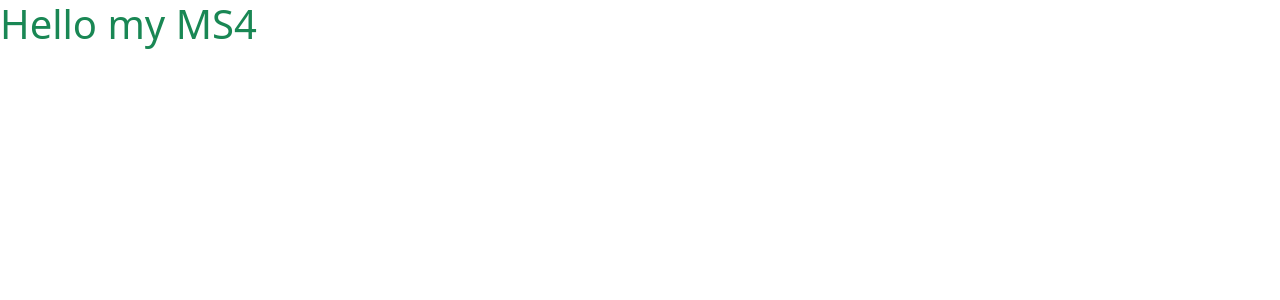
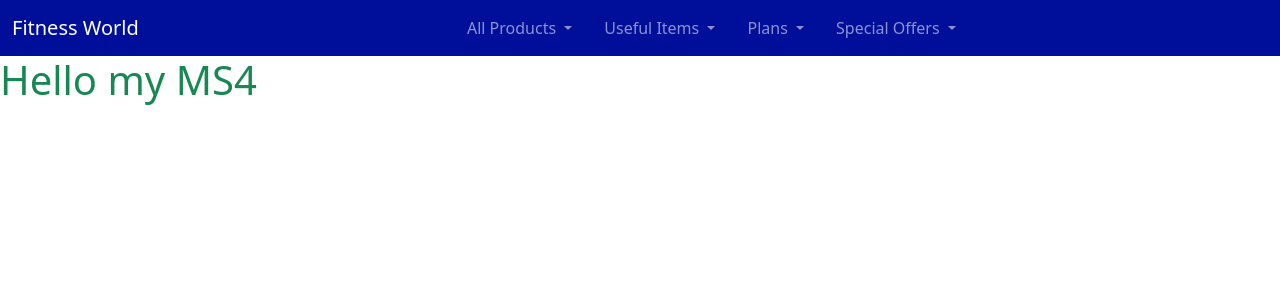
Before and after one commit to rimantascode/fitness-ms4, a Django app: page / in a window 1280 px wide. Shown: the top 300 px of the page. Run offline with Django 3.2, Linux system fonts and the light colour scheme; some libraries are stand-ins or nearby versions.

Commit message:
implemented navigation

```diff
--- a/fitness_ms4/settings.py
+++ b/fitness_ms4/settings.py
@@ -11,6 +11,7 @@ https://docs.djangoproject.com/en/3.1/ref/settings/
 """
 import os
 from pathlib import Path
+from django.conf.urls.static import static
 
 # Build paths inside the project like this: BASE_DIR / 'subdir'.
 BASE_DIR = Path(__file__).resolve().parent.parent
@@ -146,3 +147,4 @@ USE_TZ = True
 # https://docs.djangoproject.com/en/3.1/howto/static-files/
 
 STATIC_URL = '/static/'
+STATICFILES_DIRS = (os.path.join(BASE_DIR, 'static'),)
--- a/home/templates/home/index.html
+++ b/home/templates/home/index.html
@@ -1,4 +1,5 @@
 {% extends "base.html" %}
+{% load static %}
 {% block content %}
 
     <H1 class="text-success">Hello my MS4</H1>
--- /dev/null
+++ b/static/css/base.css
@@ -0,0 +1,6 @@
+.nav-bg {
+    background:#000F9A !important;
+}
+.nav-nav{
+    width:150px!important;
+}
--- a/templates/base.html
+++ b/templates/base.html
@@ -15,8 +15,9 @@
 	{% endblock %}
 
 	{% block corecss %}
-     <link href="https://cdn.jsdelivr.net/npm/bootstrap@5.0.0-beta1/dist/css/bootstrap.min.css" rel="stylesheet" integrity="sha384-giJF6kkoqNQ00vy+HMDP7azOuL0xtbfIcaT9wjKHr8RbDVddVHyTfAAsrekwKmP1" crossorigin="anonymous">
-	{% endblock %}
+    <link href="https://cdn.jsdelivr.net/npm/bootstrap@5.0.0-beta1/dist/css/bootstrap.min.css" rel="stylesheet" integrity="sha384-giJF6kkoqNQ00vy+HMDP7azOuL0xtbfIcaT9wjKHr8RbDVddVHyTfAAsrekwKmP1" crossorigin="anonymous">
+	<link rel="stylesheet" type="text/css" href="{% static 'css/base.css' %}">
+    {% endblock %}
 
 	{% block extra_css %}
 	{% endblock %}
@@ -35,6 +36,17 @@
 
 
 <body>
+<nav class="navbar navbar-expand-lg navbar-dark bg-dark nav-bg">
+  <div class="container-fluid">
+    <a class="navbar-brand" href="#">Fitness World</a>
+    <button class="navbar-toggler" type="button" data-bs-toggle="collapse" data-bs-target="#main-nav" aria-controls="main-nav" aria-expanded="false" aria-label="Toggle navigation">
+      <span class="navbar-toggler-icon"></span>
+    </button>
+    <div class="collapse navbar-collapse mx-auto" id="main-nav">
+      <ul class="navbar-nav mx-auto">
+				{% include 'includes/main-nav.html' %}
+</nav>
+
 <header class="container-fluid"></header>
     {% if messages%}
     <div class="messages-block"></div>
--- /dev/null
+++ b/templates/includes/main-nav.html
@@ -0,0 +1,43 @@
+
+    <div class="collapse navbar-collapse mx-auto" id="main-nav">
+      <ul class="navbar-nav mx-auto">
+        <li class="nav-item dropdown px-2">
+          <a class="nav-link dropdown-toggle" href="#" id="all-products" role="button" data-bs-toggle="dropdown" aria-expanded="false">
+            All Products
+          </a>
+          <ul class="dropdown-menu dropdown-menu-dark nav-bg" aria-labelledby="all-products">
+            <li><a class="dropdown-item" href="#">By Price</a></li>
+            <li><a class="dropdown-item" href="#">By Ratings</a></li>
+            <li><a class="dropdown-item" href="#">By Newests</a></li>
+            <li><a class="dropdown-item" href="#">All products</a></li>
+          </ul>
+        </li>
+        <li class="nav-item dropdown px-2">
+          <a class="nav-link dropdown-toggle" href="#" id="plans" role="button" data-bs-toggle="dropdown" aria-expanded="false">
+            Useful Items
+          </a>
+          <ul class="dropdown-menu dropdown-menu-dark nav-bg" aria-labelledby="plans">
+            <li><a class="dropdown-item" href="#">Nutrition</a></li>
+            <li><a class="dropdown-item" href="#">Exercises</a></li>
+          </ul>
+        </li>
+        <li class="nav-item dropdown px-2">
+          <a class="nav-link dropdown-toggle" href="#" id="useful-items" role="button" data-bs-toggle="dropdown" aria-expanded="false">
+            Plans
+          </a>
+          <ul class="dropdown-menu dropdown-menu-dark nav-bg" aria-labelledby="useful-items">
+            <li><a class="dropdown-item" href="#">Kitchen Helpers</a></li>
+            <li><a class="dropdown-item" href="#">Fitness Helpers</a></li>
+          </ul>
+        </li>
+        <li class="nav-item dropdown px-2">
+          <a class="nav-link dropdown-toggle" href="#" id="special-offers" role="button" data-bs-toggle="dropdown" aria-expanded="false">
+            Special Offers
+          </a>
+          <ul class="dropdown-menu dropdown-menu-dark nav-bg" aria-labelledby="special-offers">
+            <li><a class="dropdown-item" href="#">Deals</a></li>
+            <li><a class="dropdown-item" href="#">All specials</a></li>
+          </ul>
+        </li>
+      </ul>
+    </div>
```
Also changed, not shown: 1 other file.
